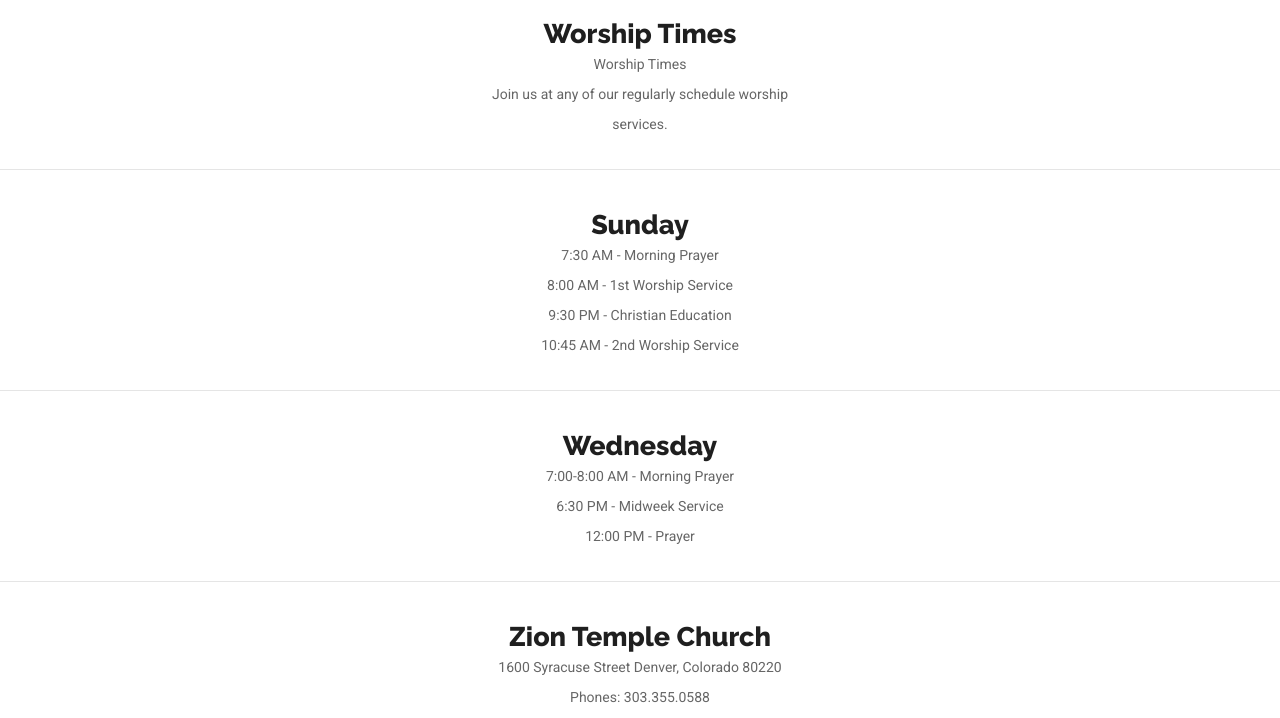
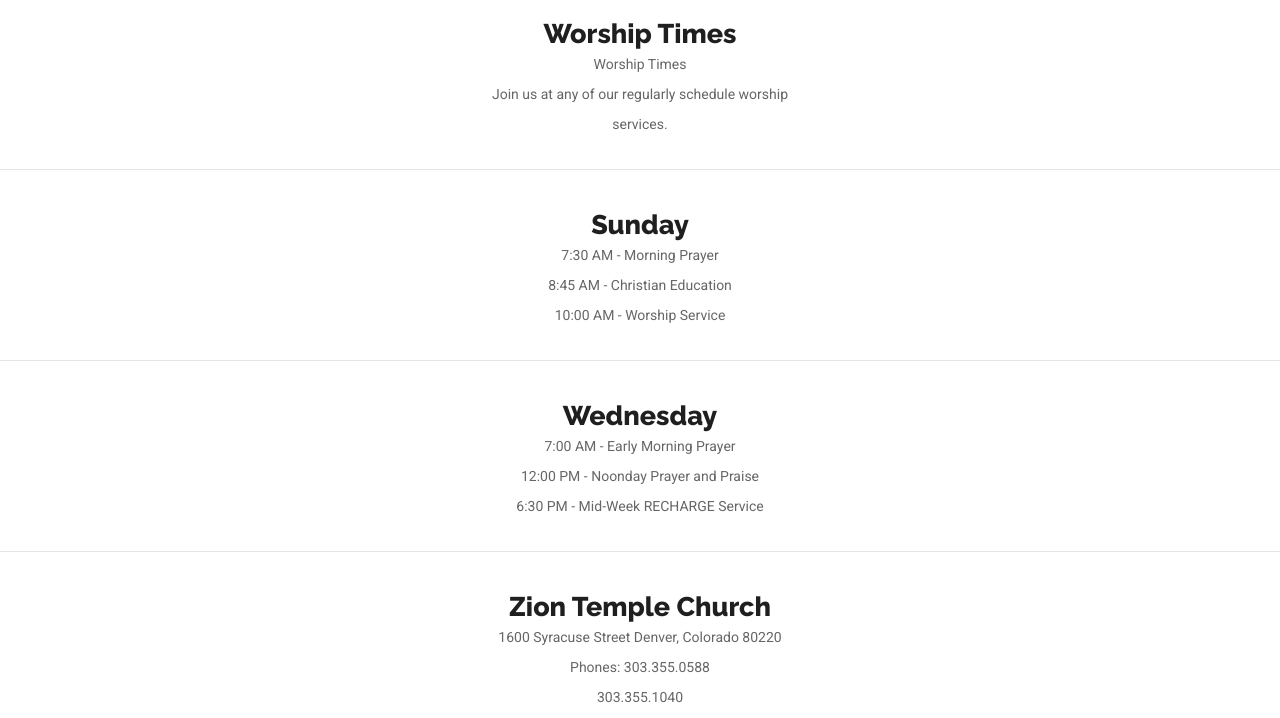
Before and after one commit to erikvc/zion, a plain HTML site: page calendar.html in a window 1280 px wide. Shown: the part 82-800 px from the top of the page. Drawn offline with Linux system fonts and the light colour scheme; files whose address does not match are found by name.

Commit message:
Add files via upload

```diff
--- a/calendar.html
+++ b/calendar.html
@@ -243,19 +243,18 @@
 		<div class="footer">
 			<h3 class="footer-logo">Sunday</h3>
 			<p class="footer-text">
-				7:30 AM - Morning Prayer<br>
-				8:00 AM - 1st Worship Service<br>
-				9:30 PM - Christian Education<br>
-				10:45 AM - 2nd Worship Service
+				7:30 AM -  Morning Prayer<br>
+				8:45 AM - Christian Education<br>
+				10:00 AM - Worship Service
 			</p>
         </div>
 
 		<div class="footer">
 			<h3 class="footer-logo">Wednesday</h3>
 			<p class="footer-text">
-				7:00-8:00 AM - Morning Prayer<br>
-				6:30 PM - Midweek Service<br>
-				12:00 PM - Prayer
+				7:00 AM - Early Morning Prayer<br>
+				12:00 PM - Noonday Prayer and Praise<br>
+				6:30 PM - Mid-Week RECHARGE Service
 			</p>
         </div>
 
```
